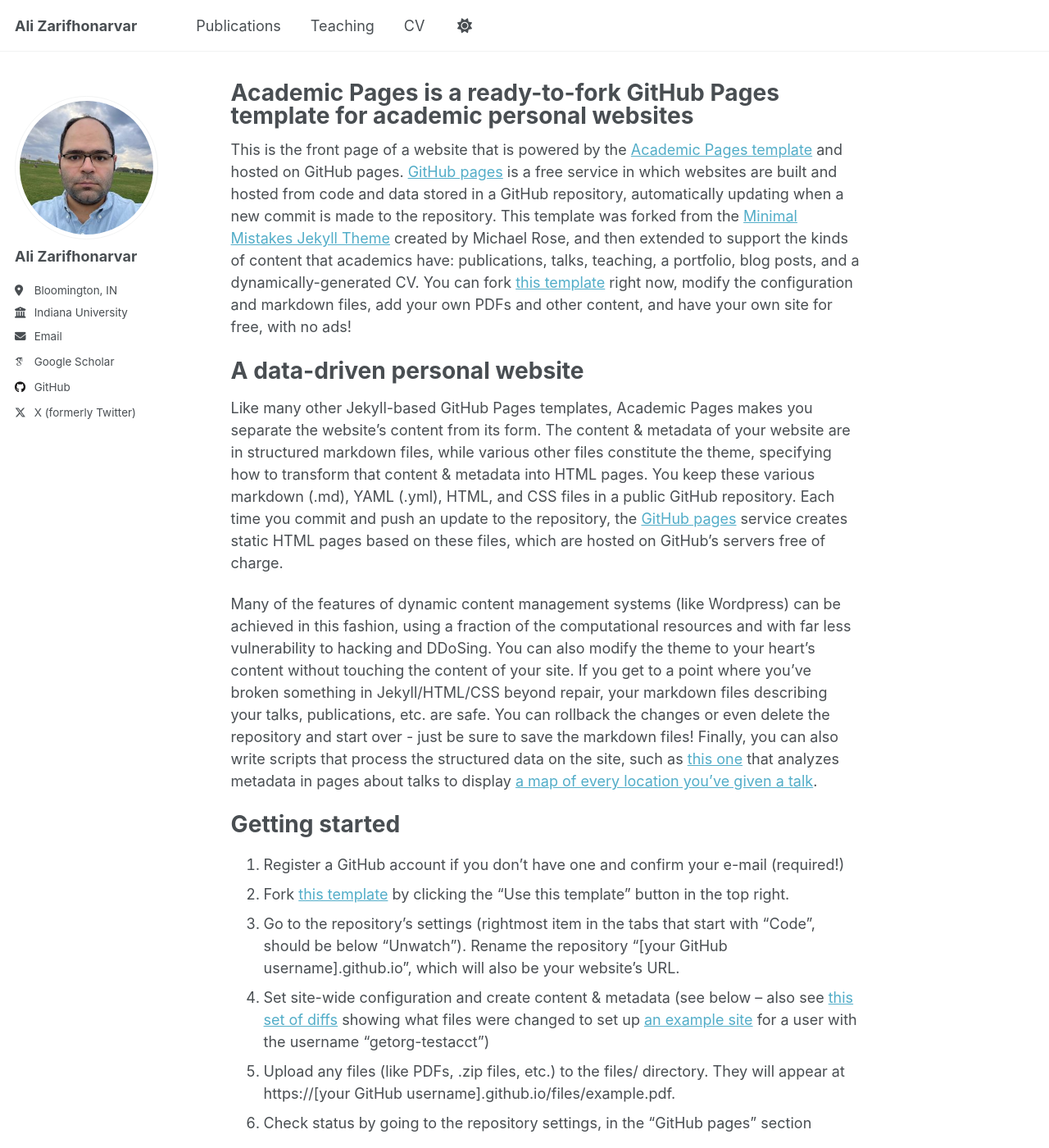
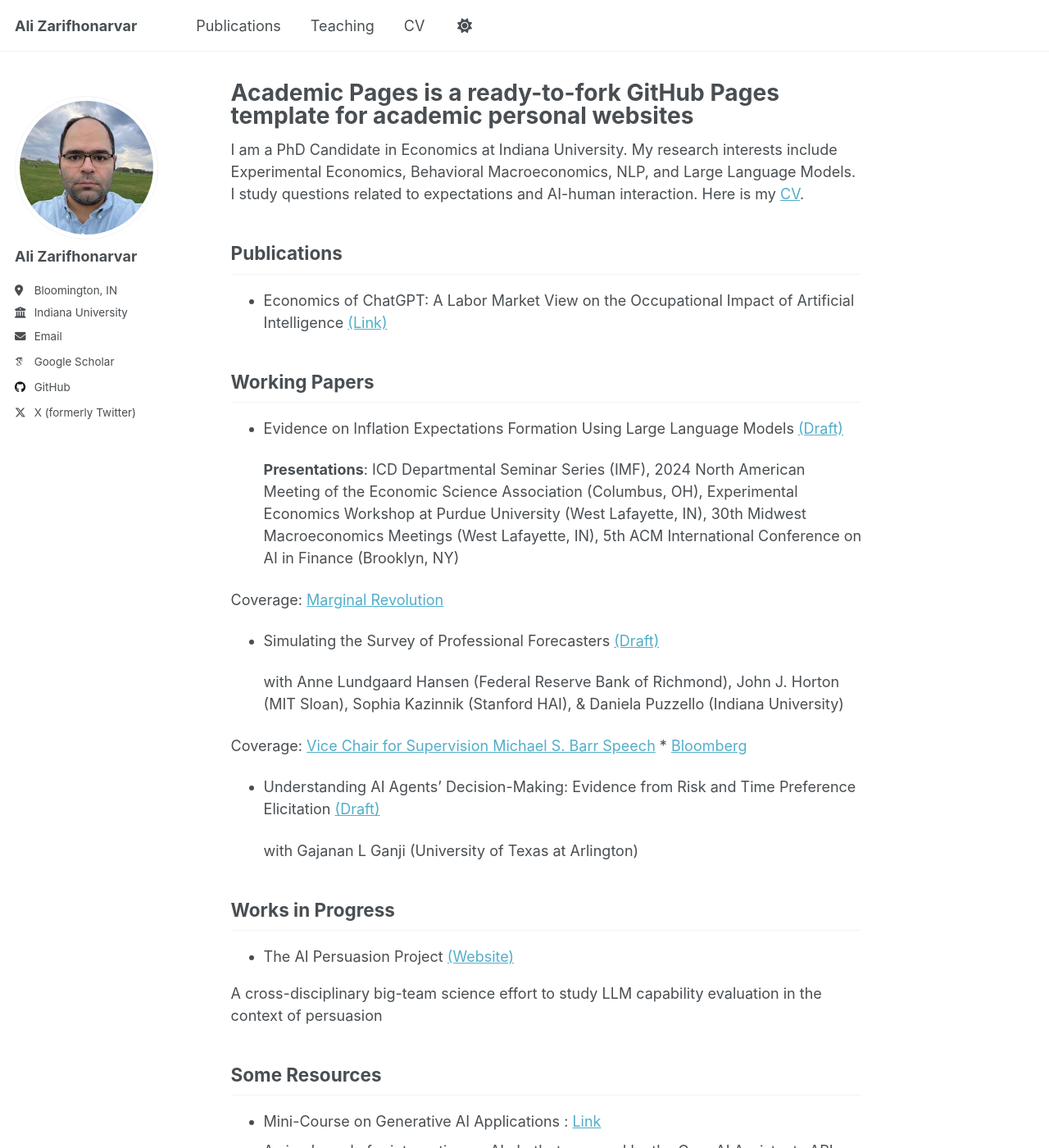
Before and after one commit to alizarif/alizarif.github.io, a Jekyll site: the page built from _pages/about.md, in a window 1280 px wide and 1400 px high. Shown: the whole window at 82% size. Built offline with Jekyll 4.4.1, drawn with Linux system fonts in a browser that asks for light colours; some web fonts are replaced; some of the changed text lies outside the part shown.

Commit message:
Update about.md

```diff
--- a/_pages/about.md
+++ b/_pages/about.md
@@ -7,43 +7,36 @@ redirect_from:
   - /about.html
 ---
 
-This is the front page of a website that is powered by the [Academic Pages template](https://github.com/academicpages/academicpages.github.io) and hosted on GitHub pages. [GitHub pages](https://pages.github.com) is a free service in which websites are built and hosted from code and data stored in a GitHub repository, automatically updating when a new commit is made to the repository. This template was forked from the [Minimal Mistakes Jekyll Theme](https://mmistakes.github.io/minimal-mistakes/) created by Michael Rose, and then extended to support the kinds of content that academics have: publications, talks, teaching, a portfolio, blog posts, and a dynamically-generated CV. You can fork [this template](https://github.com/academicpages/academicpages.github.io) right now, modify the configuration and markdown files, add your own PDFs and other content, and have your own site for free, with no ads!
+I am a PhD Candidate in Economics at Indiana University. My research interests include Experimental Economics, Behavioral Macroeconomics, NLP, and Large Language Models. I study questions related to expectations and AI-human interaction. Here is my [CV](https://github.com/alizarif/alizarif.github.io/blob/main/Resume_Nov_27__2024.pdf).
 
-A data-driven personal website
-======
-Like many other Jekyll-based GitHub Pages templates, Academic Pages makes you separate the website's content from its form. The content & metadata of your website are in structured markdown files, while various other files constitute the theme, specifying how to transform that content & metadata into HTML pages. You keep these various markdown (.md), YAML (.yml), HTML, and CSS files in a public GitHub repository. Each time you commit and push an update to the repository, the [GitHub pages](https://pages.github.com/) service creates static HTML pages based on these files, which are hosted on GitHub's servers free of charge.
+## Publications
 
-Many of the features of dynamic content management systems (like Wordpress) can be achieved in this fashion, using a fraction of the computational resources and with far less vulnerability to hacking and DDoSing. You can also modify the theme to your heart's content without touching the content of your site. If you get to a point where you've broken something in Jekyll/HTML/CSS beyond repair, your markdown files describing your talks, publications, etc. are safe. You can rollback the changes or even delete the repository and start over - just be sure to save the markdown files! Finally, you can also write scripts that process the structured data on the site, such as [this one](https://github.com/academicpages/academicpages.github.io/blob/master/talkmap.ipynb) that analyzes metadata in pages about talks to display [a map of every location you've given a talk](https://academicpages.github.io/talkmap.html).
+- Economics of ChatGPT: A Labor Market View on the Occupational Impact of Artificial Intelligence [(Link)](https://www.emerald.com/insight/content/doi/10.1108/JEBDE-10-2023-0021/full/html)
 
-Getting started
-======
-1. Register a GitHub account if you don't have one and confirm your e-mail (required!)
-1. Fork [this template](https://github.com/academicpages/academicpages.github.io) by clicking the "Use this template" button in the top right.
-1. Go to the repository's settings (rightmost item in the tabs that start with "Code", should be below "Unwatch"). Rename the repository "[your GitHub username].github.io", which will also be your website's URL.
-1. Set site-wide configuration and create content & metadata (see below -- also see [this set of diffs](http://archive.is/3TPas) showing what files were changed to set up [an example site](https://getorg-testacct.github.io) for a user with the username "getorg-testacct")
-1. Upload any files (like PDFs, .zip files, etc.) to the files/ directory. They will appear at https://[your GitHub username].github.io/files/example.pdf.
-1. Check status by going to the repository settings, in the "GitHub pages" section
+## Working Papers
+- Evidence on Inflation Expectations Formation Using Large Language Models [(Draft)](https://papers.ssrn.com/sol3/papers.cfm?abstract_id=4825076)
 
-Site-wide configuration
-------
-The main configuration file for the site is in the base directory in [_config.yml](https://github.com/academicpages/academicpages.github.io/blob/master/_config.yml), which defines the content in the sidebars and other site-wide features. You will need to replace the default variables with ones about yourself and your site's github repository. The configuration file for the top menu is in [_data/navigation.yml](https://github.com/academicpages/academicpages.github.io/blob/master/_data/navigation.yml). For example, if you don't have a portfolio or blog posts, you can remove those items from that navigation.yml file to remove them from the header.
+  **Presentations**: ICD Departmental Seminar Series (IMF), 2024 North American Meeting of the Economic Science Association (Columbus, OH), Experimental Economics Workshop at Purdue University (West Lafayette, IN), 30th Midwest Macroeconomics Meetings (West Lafayette, IN), 5th ACM International Conference on AI in Finance (Brooklyn, NY)
 
-Create content & metadata
-------
-For site content, there is one markdown file for each type of content, which are stored in directories like _publications, _talks, _posts, _teaching, or _pages. For example, each talk is a markdown file in the [_talks directory](https://github.com/academicpages/academicpages.github.io/tree/master/_talks). At the top of each markdown file is structured data in YAML about the talk, which the theme will parse to do lots of cool stuff. The same structured data about a talk is used to generate the list of talks on the [Talks page](https://academicpages.github.io/talks), each [individual page](https://academicpages.github.io/talks/2012-03-01-talk-1) for specific talks, the talks section for the [CV page](https://academicpages.github.io/cv), and the [map of places you've given a talk](https://academicpages.github.io/talkmap.html) (if you run this [python file](https://github.com/academicpages/academicpages.github.io/blob/master/talkmap.py) or [Jupyter notebook](https://github.com/academicpages/academicpages.github.io/blob/master/talkmap.ipynb), which creates the HTML for the map based on the contents of the _talks directory).
+Coverage: [Marginal Revolution](https://marginalrevolution.com/marginalrevolution/2024/05/experimental-evidence-on-large-language-models.html)
 
-**Markdown generator**
+- Simulating the Survey of Professional Forecasters [(Draft)](https://papers.ssrn.com/sol3/papers.cfm?abstract_id=5066286)
 
-The repository includes [a set of Jupyter notebooks](https://github.com/academicpages/academicpages.github.io/tree/master/markdown_generator
-) that converts a CSV containing structured data about talks or presentations into individual markdown files that will be properly formatted for the Academic Pages template. The sample CSVs in that directory are the ones I used to create my own personal website at stuartgeiger.com. My usual workflow is that I keep a spreadsheet of my publications and talks, then run the code in these notebooks to generate the markdown files, then commit and push them to the GitHub repository.
+   with Anne Lundgaard Hansen (Federal Reserve Bank of Richmond), John J. Horton (MIT Sloan), Sophia Kazinnik (Stanford HAI), & Daniela Puzzello (Indiana University)
 
-How to edit your site's GitHub repository
-------
-Many people use a git client to create files on their local computer and then push them to GitHub's servers. If you are not familiar with git, you can directly edit these configuration and markdown files directly in the github.com interface. Navigate to a file (like [this one](https://github.com/academicpages/academicpages.github.io/blob/master/_talks/2012-03-01-talk-1.md) and click the pencil icon in the top right of the content preview (to the right of the "Raw | Blame | History" buttons). You can delete a file by clicking the trashcan icon to the right of the pencil icon. You can also create new files or upload files by navigating to a directory and clicking the "Create new file" or "Upload files" buttons.
+Coverage: [Vice Chair for Supervision Michael S. Barr Speech](https://www.federalreserve.gov/newsevents/speech/barr20250218a.htm) * [Bloomberg](https://www.bloomberg.com/opinion/articles/2025-02-26/robots-will-write-the-macro-forecasts)
 
-Example: editing a markdown file for a talk
-![Editing a markdown file for a talk](/images/editing-talk.png)
+- Understanding AI Agents' Decision-Making: Evidence from Risk and Time Preference Elicitation [(Draft)](https://papers.ssrn.com/sol3/papers.cfm?abstract_id=5154002)
 
-For more info
-------
-More info about configuring Academic Pages can be found in [the guide](https://academicpages.github.io/markdown/), the [growing wiki](https://github.com/academicpages/academicpages.github.io/wiki), and you can always [ask a question on GitHub](https://github.com/academicpages/academicpages.github.io/discussions). The [guides for the Minimal Mistakes theme](https://mmistakes.github.io/minimal-mistakes/docs/configuration/) (which this theme was forked from) might also be helpful.
+  with Gajanan L Ganji (University of Texas at Arlington)
+
+## Works in Progress
+
+- The AI Persuasion Project [(Website)](https://sites.google.com/view/ai-persuasion/team?authuser=0)
+
+A cross-disciplinary big-team science effort to study LLM capability evaluation in the context of persuasion
+
+
+## Some Resources
+- Mini-Course on Generative AI Applications : [Link](https://github.com/alizarif/LLM)
+- A simple code for integrating an AI chatbot powered by the OpenAI Assistants API into Qualtrics surveys. The detailed explanation can be read in the tutorial: [Repository](https://github.com/alizarif/QualtricsAIChatbot)
```
